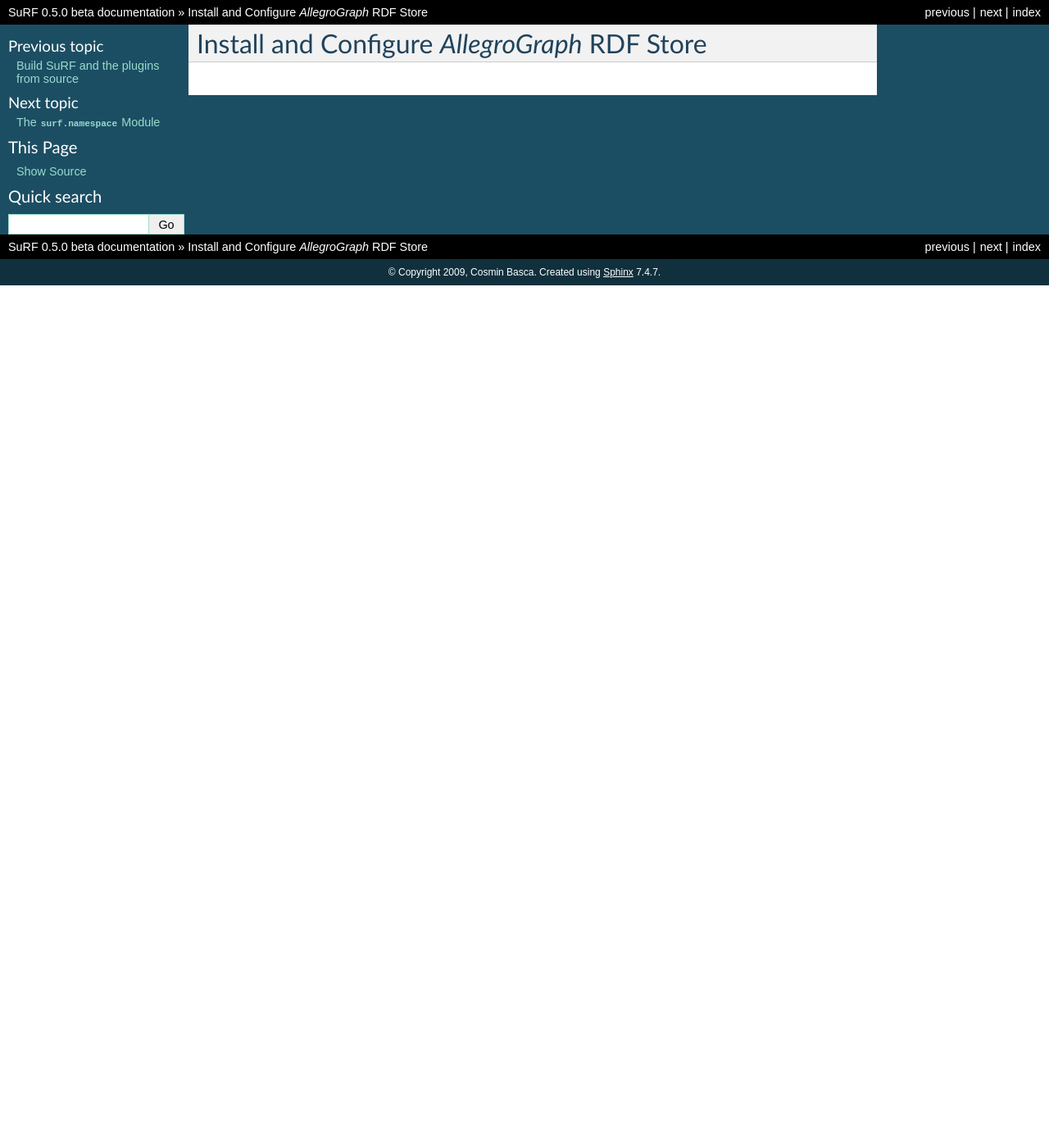
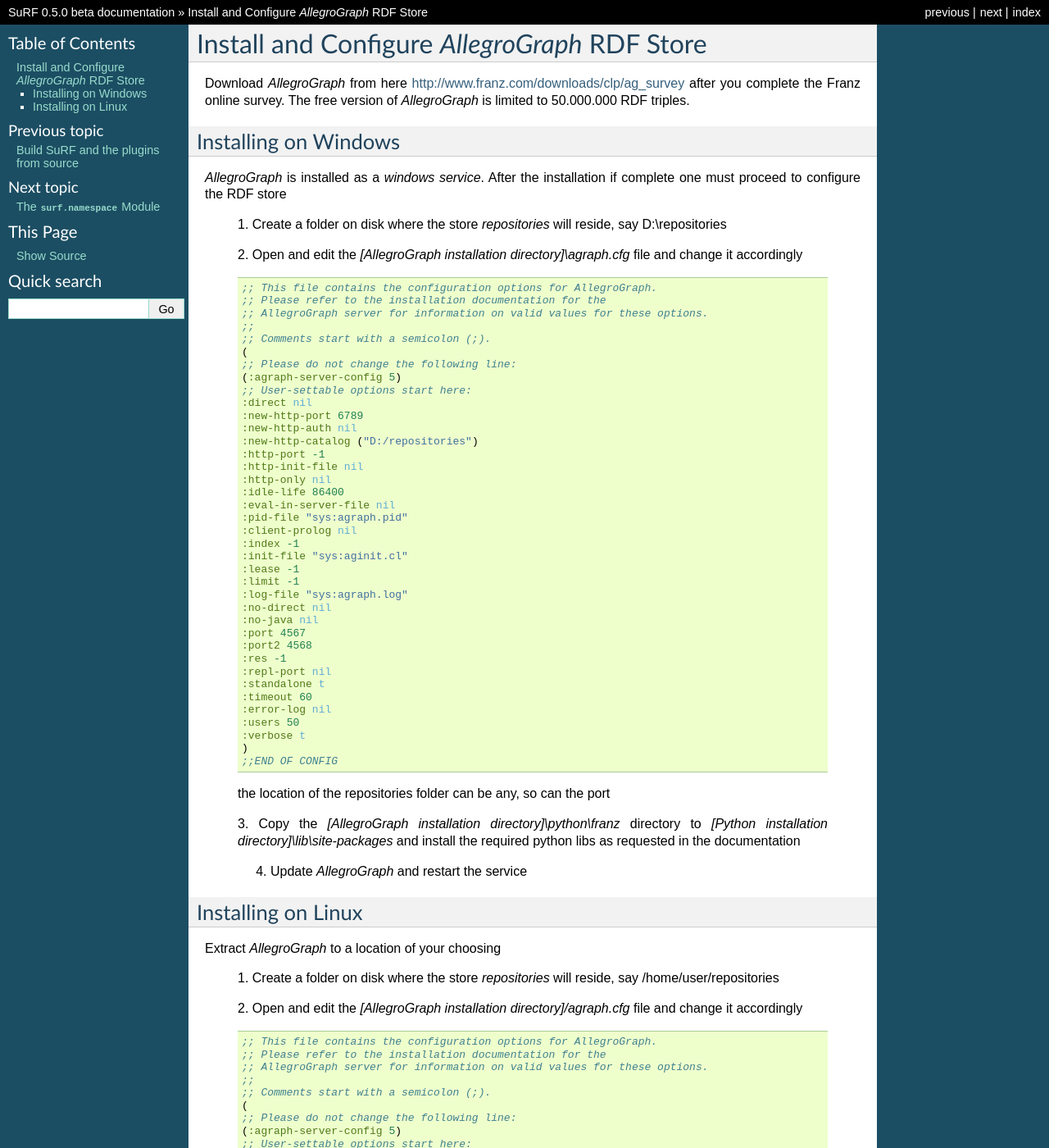
Before and after one commit to cosminbasca/surfrdf, a Sphinx documentation site: the page built from docs/source/integration/allegro.rst, in a window 1280 px wide and 1400 px high. Shown: the whole window at 82% size. Built offline with Sphinx 7.4.7, drawn with Linux system fonts in a browser that asks for light colours; some of the changed text lies outside the part shown.

Commit message:
more docs

```diff
--- a/docs/source/build.rst
+++ b/docs/source/build.rst
@@ -6,13 +6,14 @@
     http://code.google.com/p/surfrdf/source/checkout
 
 2. In the `source` folder (the one that contains the `surf` folder) execute the following commands
+
     .. csv-table:: build commands
         :header: "Command", "Description"
-        :widths: 30, 40
+        :widths: 40, 60
 
         **python** setup.py bdist_egg, Build the SuRF egg file
         **python** setup.py bdist_egg register upload, Build and register with *pypi* SuRF if you have access rights
-        **python** setup.py develop, Run SuRF in development mode
+        **python** setup.py develop, Run :mod:`surf` in development mode
         **make.bat** html, regenerate the documentation
 
     the same commands can be executed for the plugins
--- a/docs/source/integration/allegro.rst
+++ b/docs/source/integration/allegro.rst
@@ -1,2 +1,132 @@
 Install and Configure `AllegroGraph` RDF Store
 ----------------------------------------------
+
+Download `AllegroGraph` from here http://www.franz.com/downloads/clp/ag_survey
+after you complete the Franz online survey. The free version of `AllegroGraph` is
+limited to 50.000.000 RDF triples.
+
+Installing on Windows
+=====================
+
+`AllegroGraph` is installed as a `windows service`. After the installation if complete
+one must proceed to configure the RDF store
+
+    1. Create a folder on disk where the store `repositories` will reside, say
+    D:\\repositories
+
+
+    2. Open and edit the `[AllegroGraph installation directory]\\agraph.cfg` file and
+    change it accordingly
+
+
+    .. code-block:: common-lisp
+
+        ;; This file contains the configuration options for AllegroGraph.
+        ;; Please refer to the installation documentation for the
+        ;; AllegroGraph server for information on valid values for these options.
+        ;;
+        ;; Comments start with a semicolon (;).
+        (
+        ;; Please do not change the following line:
+        (:agraph-server-config 5)
+        ;; User-settable options start here:
+        :direct nil
+        :new-http-port 6789
+        :new-http-auth nil
+        :new-http-catalog ("D:/repositories")
+        :http-port -1
+        :http-init-file nil
+        :http-only nil
+        :idle-life 86400
+        :eval-in-server-file nil
+        :pid-file "sys:agraph.pid"
+        :client-prolog nil
+        :index -1
+        :init-file "sys:aginit.cl"
+        :lease -1
+        :limit -1
+        :log-file "sys:agraph.log"
+        :no-direct nil
+        :no-java nil
+        :port 4567
+        :port2 4568
+        :res -1
+        :repl-port nil
+        :standalone t
+        :timeout 60
+        :error-log nil
+        :users 50
+        :verbose t
+        )
+        ;;END OF CONFIG
+
+    the location of the repositories folder can be any, so can the port
+
+    3. Copy the `[AllegroGraph installation directory]\\python\\franz` directory to
+    `[Python installation directory]\\lib\\site-packages` and install the required
+    python libs as requested in the documentation
+
+
+    4. Update `AllegroGraph` and restart the service
+
+Installing on Linux
+===================
+
+Extract `AllegroGraph` to a location of your choosing
+
+    1. Create a folder on disk where the store `repositories` will reside, say
+    /home/user/repositories
+
+
+    2. Open and edit the `[AllegroGraph installation directory]/agraph.cfg` file and
+    change it accordingly
+
+    .. code-block:: common-lisp
+
+        ;; This file contains the configuration options for AllegroGraph.
+        ;; Please refer to the installation documentation for the
+        ;; AllegroGraph server for information on valid values for these options.
+        ;;
+        ;; Comments start with a semicolon (;).
+        (
+        ;; Please do not change the following line:
+        (:agraph-server-config 5)
+        ;; User-settable options start here:
+        :direct nil
+        :new-http-port 6789
+        :new-http-auth nil
+        :new-http-catalog ("/home/user/repositories")
+        :http-port -1
+        :http-init-file nil
+        :http-only nil
+        :idle-life 86400
+        :eval-in-server-file nil
+        :pid-file "sys:agraph.pid"
+        :client-prolog nil
+        :index -1
+        :init-file "sys:aginit.cl"
+        :lease -1
+        :limit -1
+        :log-file "sys:agraph.log"
+        :no-direct nil
+        :no-java nil
+        :port 4567
+        :port2 4568
+        :res -1
+        :repl-port nil
+        :standalone t
+        :timeout 60
+        :error-log nil
+        :users 50
+        :verbose t
+        )
+        ;;END OF CONFIG
+
+    the location of the repositories folder can be any, so can the port
+
+    3. Copy the `[AllegroGraph installation directory]/python/franz` directory to
+    `[Python installation directory]/site-packages` and install the required
+    python libs as requested in the documentation
+
+
+    4. Update `AllegroGraph` and restart the service
```
Also changed, not shown: 4 other files.
